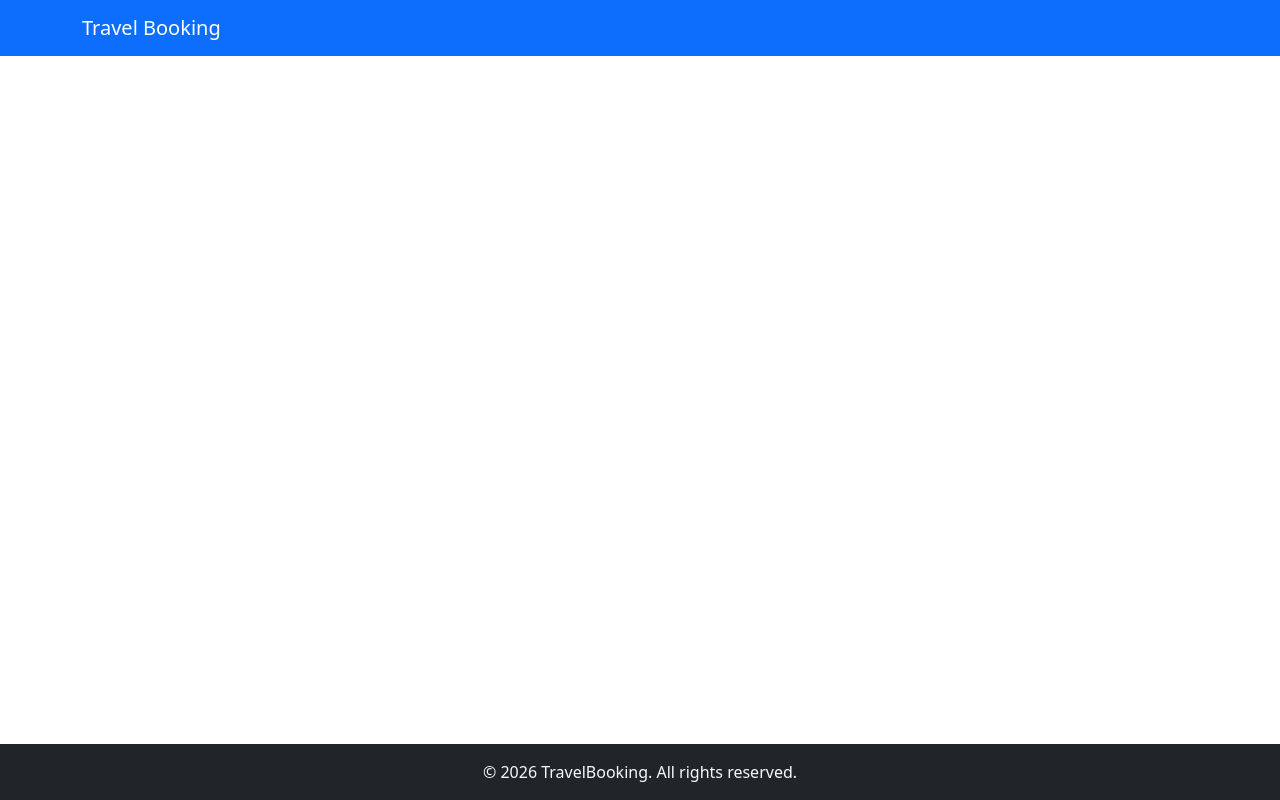
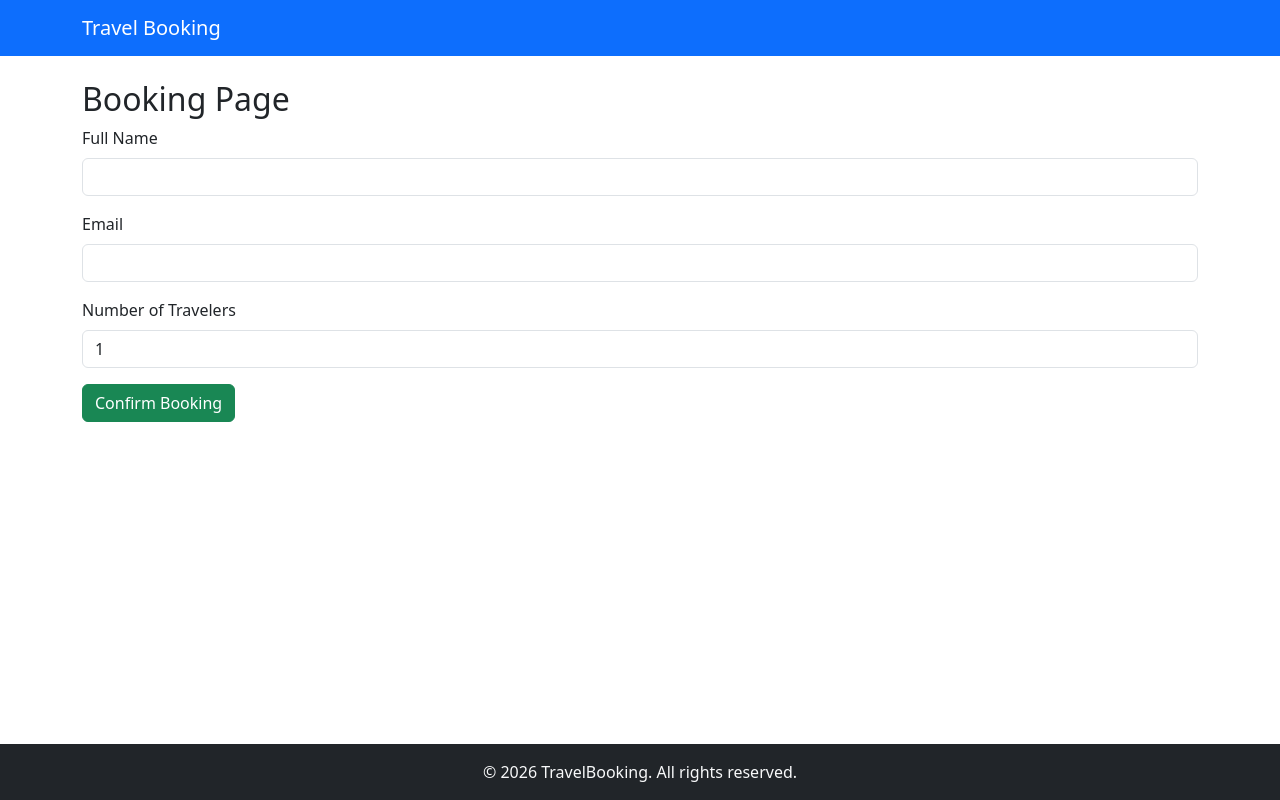
Before and after one commit to Nitish65/travel-booking-react, a React (Vite) app: page /booking in a window 1280 px wide. Built offline with nearby package versions, Linux system fonts and the light colour scheme.

Commit message:
Add Booking page with navigation, Form handling and basic validation

```diff
--- a/src/App.jsx
+++ b/src/App.jsx
@@ -3,6 +3,7 @@ import "./App.css";
 import Header from "./components/layout/Header";
 import Home from "./pages/Home";
 import Footer from "./components/layout/Footer";
+import Booking from "./pages/Booking";
 
 function App() {
   return (
@@ -12,6 +13,7 @@ function App() {
         <div className="flex-grow-1">
           <Routes>
             <Route path="/" element={<Home />} />
+            <Route path="/booking" element={<Booking />} />
           </Routes>
         </div>
         <Footer />
--- a/src/components/DestinationCard.jsx
+++ b/src/components/DestinationCard.jsx
@@ -1,6 +1,12 @@
+import { useNavigate } from "react-router-dom";
 import "../styles/global.css";
 
 const DestinationCard = ({ destination }) => {
+  const navigate = useNavigate();
+
+  const handleClick = () => {
+    navigate("/booking", { state: { destination } });
+  };
   return (
     <div className="col-md-4 mb-4">
       <div className="card h-100 shadow-sm">
@@ -13,7 +19,9 @@ const DestinationCard = ({ destination }) => {
           <h5 className="card-title">{destination.name}</h5>
           <p className="card-text text-muted">{destination.description}</p>
           <h6 className="mt-auto text-primary">₹ {destination.price}</h6>
-          <button className="btn btn-primary mt-2">Book Now</button>
+          <button className="btn btn-primary mt-2" onClick={handleClick}>
+            Book Now
+          </button>
         </div>
       </div>
     </div>
--- a/src/pages/Booking.jsx
+++ b/src/pages/Booking.jsx
@@ -0,0 +1,82 @@
+import React, { useState } from "react";
+import { useLocation } from "react-router-dom";
+
+const Booking = () => {
+  const location = useLocation();
+  const destination = location.destination?.destination;
+
+  const [formData, setFormData] = useState({
+    name: "",
+    email: "",
+    travelers: 1,
+  });
+
+  const handleChange = (e) => {
+    setFormData({
+      ...formData,
+      [e.target.name]: e.target.value,
+    });
+  };
+
+  const handleSubmit = (e) => {
+    e.preventDefault();
+
+    if (!formData.name || !formData.email) {
+      alert("Please fill all the required details");
+      return;
+    }
+    alert("Booking Successful");
+  };
+
+  return (
+    <div className="container mt-4">
+      <h2>Booking Page</h2>
+
+      {destination && (
+        <div className="mb-4">
+          <h4>{destination.name}</h4>
+          <p>Price:{destination.price}</p>
+        </div>
+      )}
+
+      <form onSubmit={handleSubmit}>
+        <div className="mb-3">
+          <label className="form-label">Full Name</label>
+          <input
+            type="text"
+            className="form-control"
+            onChange={handleChange}
+            name="name"
+            value={formData.name}
+          />
+        </div>
+        <div className="mb-3">
+          <label className="form-label">Email</label>
+          <input
+            type="text"
+            className="form-control"
+            name="email"
+            value={formData.email}
+            onChange={handleChange}
+          />
+        </div>
+        <div className="mb-3">
+          <label className="form-label">Number of Travelers</label>
+          <input
+            type="number"
+            name="travelers"
+            value={formData.travelers}
+            onChange={handleChange}
+            className="form-control"
+            min={1}
+          />
+        </div>
+        <button type="submit" className="btn btn-success">
+          Confirm Booking
+        </button>
+      </form>
+    </div>
+  );
+};
+
+export default Booking;
```
